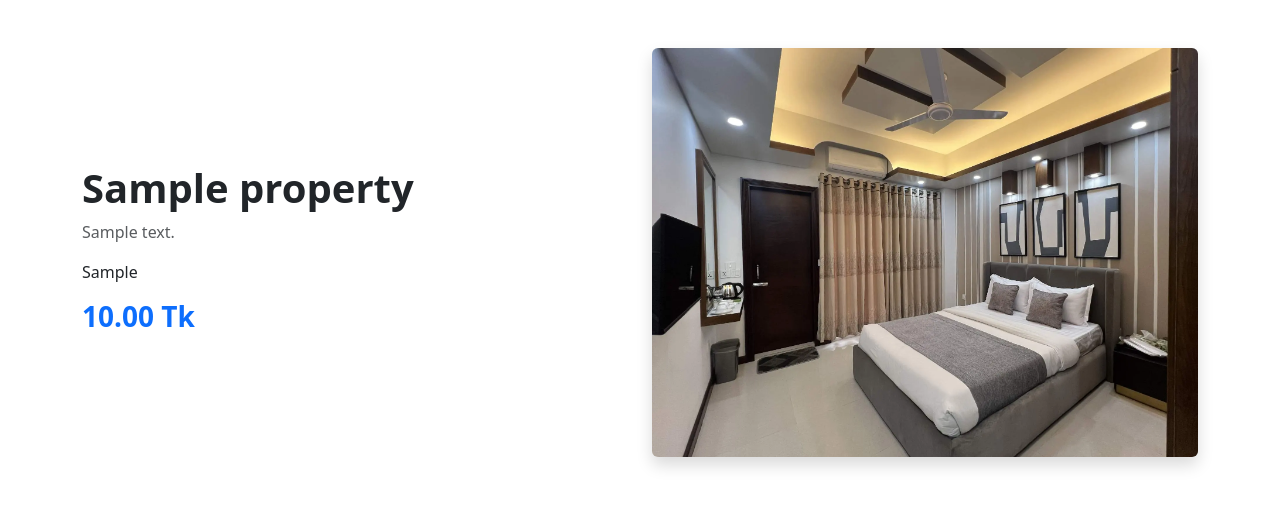
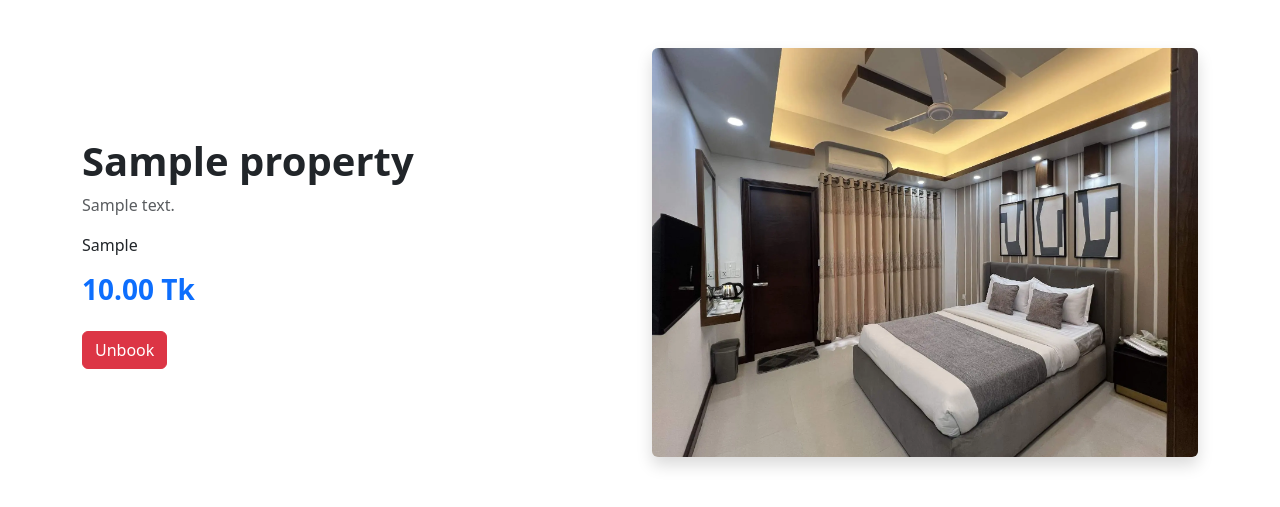
Before and after one commit to ZafirChowdhury/banglaBnB, a Flask app: page /view_property/1 in a window 1280 px wide. Shown: the part 56-563 px from the top of the page. Run offline with Flask 3, Linux system fonts and the light colour scheme; the visitor is signed in with stand-in values (Sample User, id 1); tables that the repository leaves empty hold one stand-in row (values such as "Sample post"); some libraries are stand-ins or nearby versions.

Commit message:
Add booking buttons

```diff
--- a/templates/view_listing.html
+++ b/templates/view_listing.html
@@ -12,6 +12,28 @@
                 <p class="text-muted">{{ properties.description }}</p>
                 <p class="bold">{{ properties.location }}</p>
                 <h3 class="text-primary fw-bold">{{ properties.price }} Tk</h3>
+
+                {% if properties.occupied %}
+                <!-- if occupied -->
+                    {% if session['user_id'] == properties.host_id %}
+                    <!-- host can unbook a proparty -->
+                        <form action="/unbook/{{ properties.property_id }}" method="post" class="mt-3">
+                            <div class="form-group">
+                                <button type="submit" class="btn btn-danger mt-2">Unbook</button>
+                            </div>
+                        </form>
+                    {% endif %}
+                {% else %}
+                    <!-- if not occupied -->
+                    {% if session['user_id'] != properties.host_id %}
+                    <!-- if not host | can book the proparty -->
+                        <form action="/book/{{ properties.property_id }}" method="post" class="mt-3">
+                            <div class="form-group">
+                                <button type="submit" class="btn btn-primary mt-2">Book</button>
+                            </div>
+                        </form>
+                    {% endif %}
+                {% endif %}
             </div>
 
             <!-- Image Content -->
```
